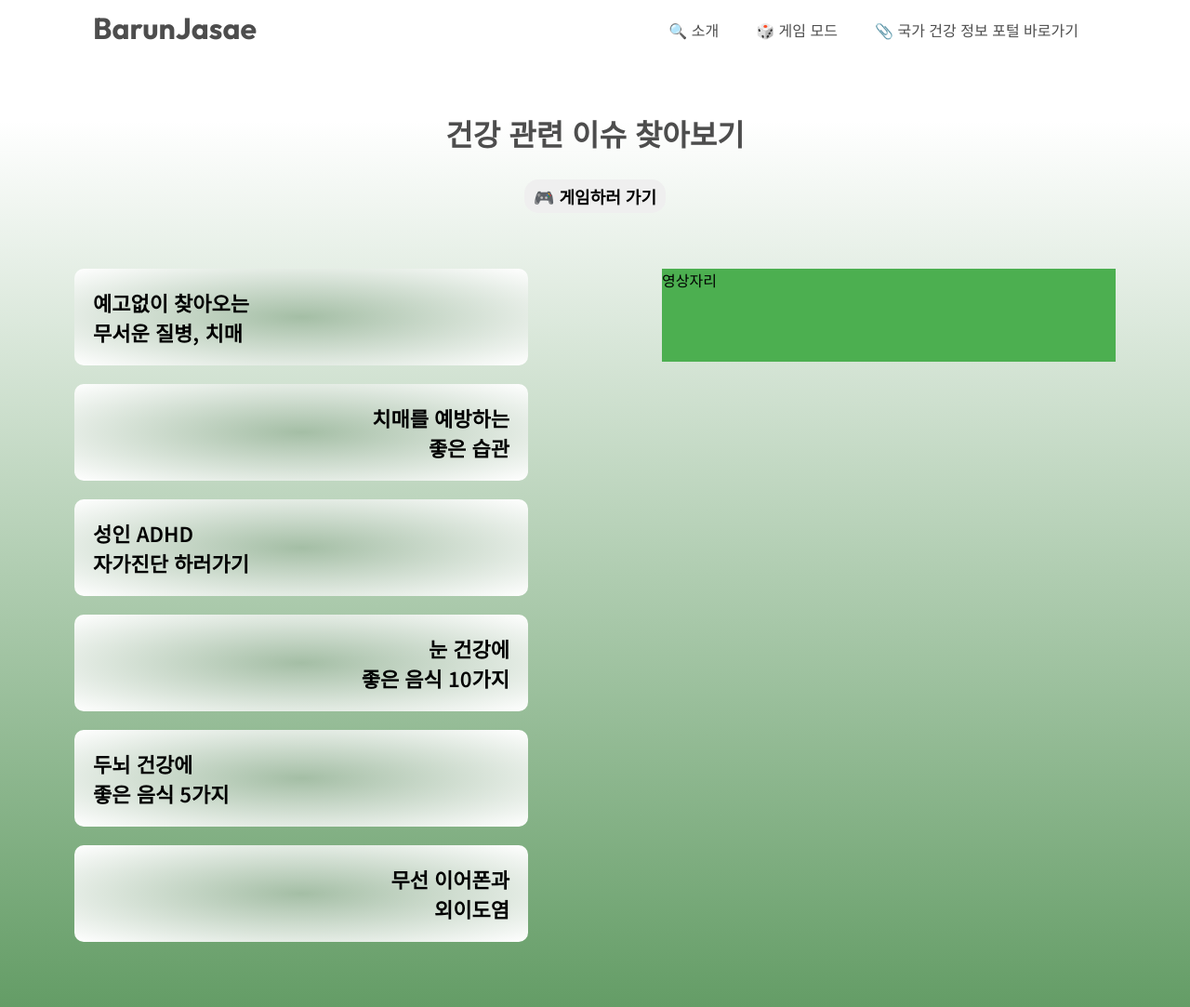
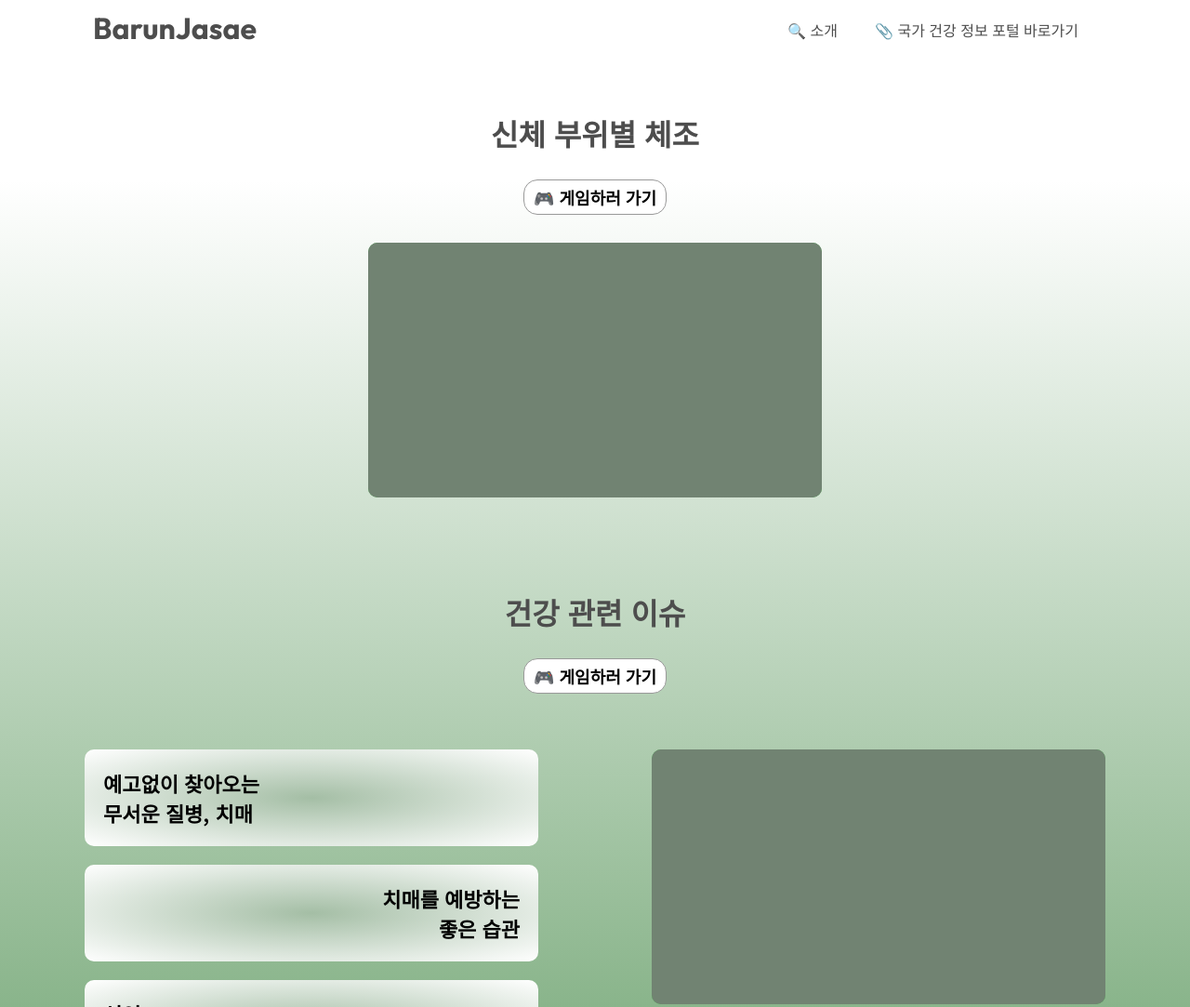
Before and after one commit to cho4u4o/barunJasae, a plain HTML site: page healthy.html in a window 1280 px wide. Shown: the top 1083 px of the page at 93% size. Drawn offline with Linux system fonts and the light colour scheme; a web font is replaced by a local one.

Commit message:
feat : about page & exercise area added, error fixed

```diff
--- a/healthy.html
+++ b/healthy.html
@@ -5,10 +5,6 @@
     <meta name="viewport" content="width=device-width, initial-scale=1.0" />
     <link rel="preconnect" href="https://fonts.googleapis.com" />
     <link rel="preconnect" href="https://fonts.gstatic.com" crossorigin />
-    <link
-      href="https://fonts.googleapis.com/css2?family=Knewave&display=swap"
-      rel="stylesheet"
-    />
     <link
       href="https://fonts.googleapis.com/css2?family=IBM+Plex+Sans+KR&family=Noto+Sans+KR:wght@100..900&display=swap"
       rel="stylesheet"
@@ -27,8 +23,7 @@
       <div id="header-menu">
         <button class="menu-toggle" aria-label="Toggle menu">☰</button>
         <ul class="menu">
-          <li><a href="#home">🔍 소개</a></li>
-          <li><a href="#about">🎲 게임 모드</a></li>
+          <li><a href="about.html">🔍 소개</a></li>
           <li>
             <a href="https://health.kdca.go.kr/healthinfo/"
               >📎 국가 건강 정보 포털 바로가기</a
@@ -37,16 +32,27 @@
         </ul>
       </div>
     </header>
-
+    <div class="body">
+      <div class="exercise-box">
+        <h2>신체 부위별 체조</h2>
+        <div id="buttonarea">
+          <button id="scrollButton" style="font-weight: 600">
+            <a href="#tabarea">🎮 게임하러 가기</a>
+          </button>
+        </div>
+        <div class="exercise-vidContainer">
+          <div id="vid-frame"><div id="vid1"></div></div>
+        </div>
+      </div>
       <div class="health-news">
-      <h2>건강 관련 이슈 찾아보기</h2>
+        <h2>건강 관련 이슈</h2>
         <div id="buttonarea">
           <button id="scrollButton" style="font-weight: 600">
             <a href="#tabarea">🎮 게임하러 가기</a>
           </button>
         </div>
         <div class="video-container">
-        <div id="vid1">영상자리</div>
+          <div id="vid-frame"><div id="vid1"></div></div>
         </div>
         <ul class="news-links">
           <li>
@@ -84,13 +90,13 @@
               <a href="#gamearea">눈 건강 게임</a>
             </li>
             <li>
-            <a href="#gameContent">카드 뒤집기 게임</a>
+              <a href="#gamearea">카드 뒤집기 게임</a>
             </li>
             <li>
-            <a href="#gameContent">숫자 클릭하기 게임</a>
+              <a href="#gamearea">숫자 클릭하기 게임</a>
             </li>
             <li>
-            <a href="#gameContent">가위바위보 게임</a>
+              <a href="#gamearea">가위바위보 게임</a>
             </li>
           </ul>
         </nav>
@@ -165,6 +171,7 @@
           <div id="container"></div>
         </div>
       </div>
+    </div>
     <script type="text/javascript" src="./JS/jquery-3.7.1.min.js"></script>
     <script type="text/javascript" src="./JS/jquery-3.7.1.slim.js"></script>
     <script src="scripts.js"></script>
--- a/scripts.js
+++ b/scripts.js
@@ -1,3 +1,5 @@
+// 모바일 화면 적응형 메뉴바
+
 document.addEventListener("DOMContentLoaded", function () {
   const menuToggle = document.querySelector(".menu-toggle");
   const menu = document.querySelector(".menu");
@@ -7,12 +9,12 @@ document.addEventListener("DOMContentLoaded", function () {
       menu.classList.remove("show");
       setTimeout(() => {
         menu.style.display = "none";
-      }, 300); // Match this duration with the CSS transition duration
+      }, 300);
     } else {
       menu.style.display = "flex";
       setTimeout(() => {
         menu.classList.add("show");
-      }, 10); // Slight delay to allow for reflow
+      }, 10);
     }
   });
 });
--- /dev/null
+++ b/styles-about.css
@@ -0,0 +1,133 @@
+/* font */
+.outfit {
+  font-family: "Outfit", sans-serif;
+  font-optical-sizing: auto;
+  font-weight: 400;
+  font-style: normal;
+}
+
+/* body */
+body {
+  margin: 0;
+  padding: 0;
+}
+
+.health-news {
+  background: linear-gradient(#ffffff 10%, #5e9960);
+  width: auto;
+  height: 1000px;
+  padding: 30px;
+  position: relative;
+  justify-content: center;
+}
+
+/* Header */
+header {
+  display: flex;
+  justify-content: space-between;
+  position: fixed;
+  left: 0;
+  top: 0;
+  right: 0;
+  height: 40px;
+  background-color: #ffffff;
+  text-align: start;
+  padding: 10px 100px;
+  z-index: 1000;
+}
+
+header > h1 {
+  display: inline-flex;
+  margin: 0;
+  padding: 0;
+  font-family: "Outfit", sans-serif;
+}
+
+header a {
+  text-decoration: none;
+  color: #4d4d4d;
+}
+
+/* header 메뉴 */
+#header-menu {
+  padding: 0px;
+}
+
+.menu {
+  list-style: none;
+  padding: 0;
+  margin: 0;
+  display: flex;
+  justify-content: space-around;
+  font-weight: 400;
+  font-size: 16px;
+}
+
+.menu li {
+  margin: 0;
+}
+
+.menu a {
+  color: #4d4d4d;
+  text-decoration: none;
+  padding: 10px 20px;
+  display: inline-block;
+}
+
+.menu a:hover {
+  color: #5e9960;
+}
+
+.menu-toggle {
+  display: none;
+  font-size: 24px;
+  background: none;
+  border: none;
+  color: #4d4d4d;
+  cursor: pointer;
+}
+
+@media screen and (max-width: 768px) {
+  body {
+    padding-top: 30px; /* 헤더 높이만큼 상단에 패딩 추가 */
+  }
+
+  header {
+    height: 30px;
+    padding: 5px 20px;
+    text-align: center;
+  }
+
+  header > h1 {
+    font-size: 20px;
+  }
+
+  /* 모바일 화면 메뉴버튼 */
+  .menu {
+    display: none;
+    flex-direction: column;
+    position: absolute;
+    top: 40px;
+    right: 0px;
+    background-color: rgba(255, 255, 255, 0.7);
+    width: 200px;
+    max-height: 0;
+    overflow: hidden;
+    opacity: 0;
+    transition: max-height 0.3s ease-in-out, opacity 0.3s ease-in-out;
+  }
+
+  .menu li {
+    margin-left: 0;
+  }
+
+  .menu-toggle {
+    display: block;
+  }
+
+  .menu.show {
+    display: flex;
+    max-height: 500px; /* Adjust according to your menu height */
+    opacity: 1;
+  }
+}
--- a/styles.css
+++ b/styles.css
@@ -1,10 +1,4 @@
 /* 폰트 */
-.knewave-regular {
-  font-family: "Knewave", system-ui;
-  font-weight: 400;
-  font-style: normal;
-}
-
 .ibm-plex-sans-kr-regular {
   font-family: "IBM Plex Sans KR", sans-serif;
   font-weight: 400;
@@ -81,6 +75,7 @@ header a {
   display: flex;
   justify-content: space-around;
   font-weight: 400;
+  font-size: 16px;
 }
 
 .menu li {
@@ -107,6 +102,56 @@ header a {
   cursor: pointer;
 }
 
+/* 체조, 건강 이슈 */
+.body {
+  background: linear-gradient(#ffffff 10%, #5e9960 80%);
+}
+
+/* 바른 자세와 건강 체조 */
+.exercise-box {
+  width: auto;
+  height: auto;
+  padding: 30px;
+  position: relative;
+  justify-content: center;
+}
+
+.exercise-box > h2 {
+  margin-top: 70px;
+  padding: 0;
+  color: #4d4d4d;
+  font-size: 32px;
+  text-align: center;
+}
+
+.exercise-vidContainer {
+  width: 40%;
+  min-width: 380px;
+  padding: 30px;
+  margin: 30px auto;
+  padding: 0;
+  justify-content: center; /* 아이템을 중앙 정렬 */
+}
+
+#vid-frame {
+  position: relative;
+  padding-bottom: 56.25%;
+  background: #4caf50;
+  border-radius: 10px;
+}
+
+#vid1 {
+  position: absolute;
+  top: 0;
+  bottom: 0;
+  left: 0;
+  right: 0;
+  width: inherit;
+  height: 100%;
+  border-radius: 10px;
+  background-color: #718372;
+}
+
 /* 비디오 컨테이너 평소에는 안보임*/
 .video-container {
   display: none;
@@ -114,16 +159,16 @@ header a {
 
 /* 건강 정보 표시 부분 */
 .health-news {
-  background: linear-gradient(#ffffff 10%, #5e9960);
   width: auto;
   height: auto;
   padding: 30px;
   position: relative;
   justify-content: center;
+  overflow: auto;
 }
 
 .health-news > h2 {
-  margin-top: 70px;
+  margin-top: 10px;
   padding: 0;
   color: #4d4d4d;
   font-size: 32px;
@@ -136,7 +181,7 @@ header a {
   margin: 30px auto;
   width: 380px;
   padding: 0;
-  justify-content: center; /* 아이템을 중앙 정렬 */
+  justify-content: center;
 }
 
 .news-links > li {
@@ -192,7 +237,8 @@ header a {
   font-size: 18px;
   font-weight: 300px;
   padding: 5px 10px;
-  background: radial-gradient(40% #ffffff, #4d4d4d);
+  background-color: #ffffff;
+  border: 1px solid #999999;
   transition: transform 0.3s, box-shadow 0.3s, flex 0.3s, height 0.3s;
 }
 
@@ -245,6 +291,7 @@ nav ul li a:hover {
   height: inherit;
   width: inherit;
   background-color: #5e9960;
+  padding: 30px;
 }
 
 /* Container */
@@ -273,9 +320,7 @@ nav ul li a:hover {
 }
 
 .tabs .on a::before {
-  position: absolute;
-  left: 0;
-  bottom: -4px;
+  position: relative;
   content: "";
   background: #4caf50;
 }
@@ -370,6 +415,7 @@ nav ul li a:hover {
   display: flex;
   justify-content: center;
   padding: 10px;
+  overflow-x: scroll;
 }
 
 .button {
@@ -608,7 +654,7 @@ input:first-child {
 /* 데스크탑 화면에 대한 스타일 */
 @media screen and (min-width: 1024px) {
   #container {
-    margin: 40px 100px;
+    margin: 30px 100px;
   }
 
   .health-news {
@@ -628,15 +674,28 @@ input:first-child {
 
   .news-links,
   .video-container {
-    margin-top: 60px;
+    margin: 60px 0;
     width: 40%;
-    height: 80%;
-    padding: 0 50px;
+    padding: 0 5%;
+  }
+
+  #vid-frame {
+    width: 100%;
+    position: relative;
+    padding-bottom: 56.25%;
+    background: #4caf50;
+    border-radius: 10px;
   }
 
   #vid1 {
-    width: 100%;
-    height: 100px;
-    background: #4caf50;
+    position: absolute;
+    top: 0;
+    bottom: 0;
+    left: 0;
+    right: 0;
+    width: inherit;
+    height: 100%;
+    border-radius: 10px;
+    background-color: #718372;
   }
 }
```
Also changed, not shown: about.html (added, +31 -0 lines). Lines whose indentation alone changed are shown as unchanged.
